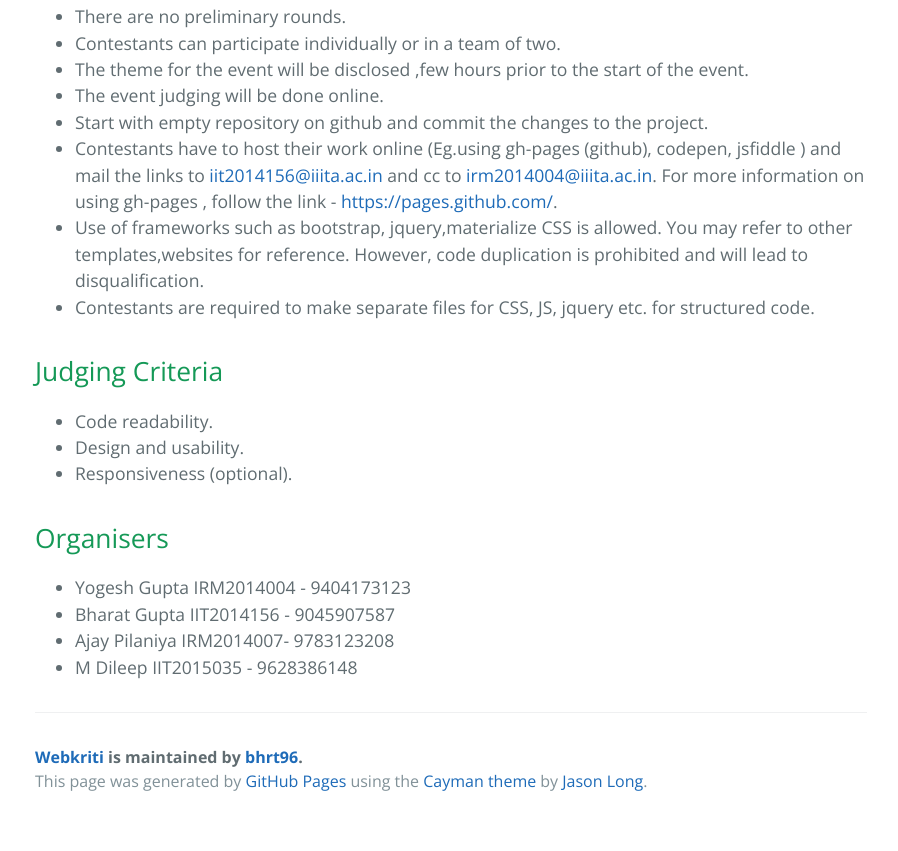
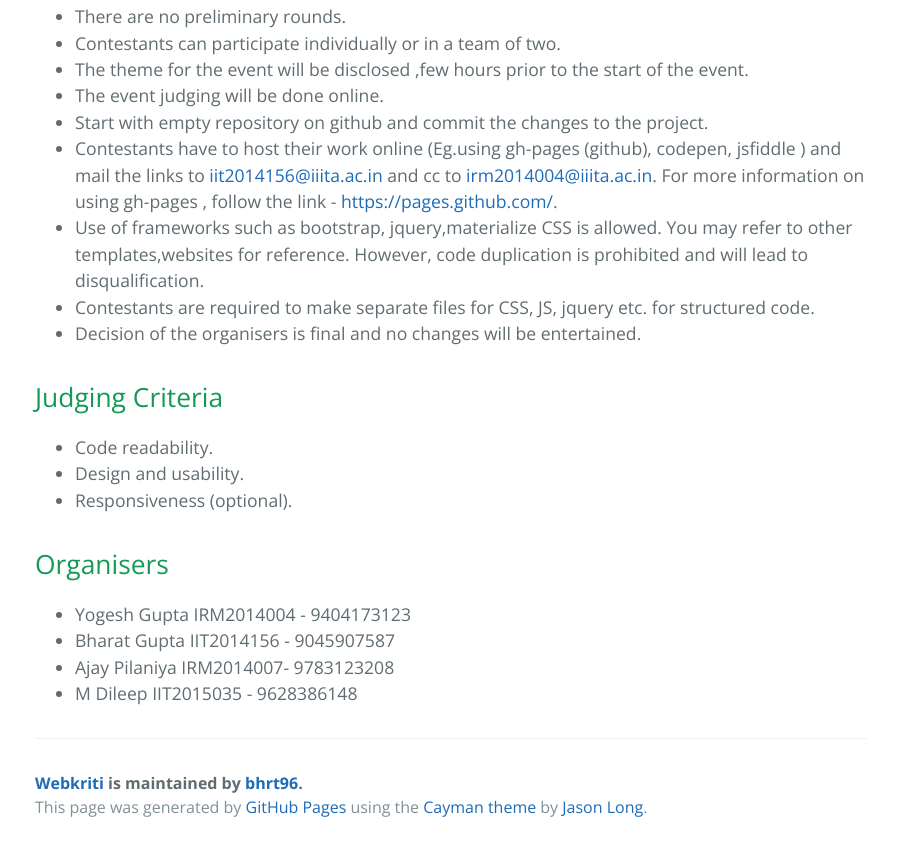
Before and after one commit to bhrt96/Webkriti, a plain HTML site: page index.html in a window 1280 px wide. Shown: the part 1142-1993 px from the top of the page, without its empty margins (189-1087 px from the left). Before the commit the page ends 1967 px from the top, so only its background shows below. Drawn offline with nearby package versions, Linux system fonts and the light colour scheme.

Commit message:
Update index.html

```diff
--- a/index.html
+++ b/index.html
@@ -54,6 +54,7 @@ PS: Feel free to add in more pages. The items showcase will display the products
 <li>Contestants have to host their work online (Eg.using gh-pages (github), codepen, jsfiddle ) and mail the links to <a href="mailto:iit2014156@iiita.ac.in">iit2014156@iiita.ac.in</a> and cc to <a href="mailto:irm2014004@iiita.ac.in">irm2014004@iiita.ac.in</a>. For more information on using gh-pages , follow the link - <a href="https://pages.github.com/">https://pages.github.com/</a>.</li>
 <li>Use of frameworks such as bootstrap, jquery,materialize CSS is allowed. You may refer to other templates,websites for reference. However, code duplication is prohibited and will lead to disqualification.</li>
 <li>Contestants are required to make separate files for CSS, JS, jquery etc. for structured code.</li>
+<li>Decision of the organisers is final and no changes will be entertained.</li>
 </ul>
 
 <h2>
```
